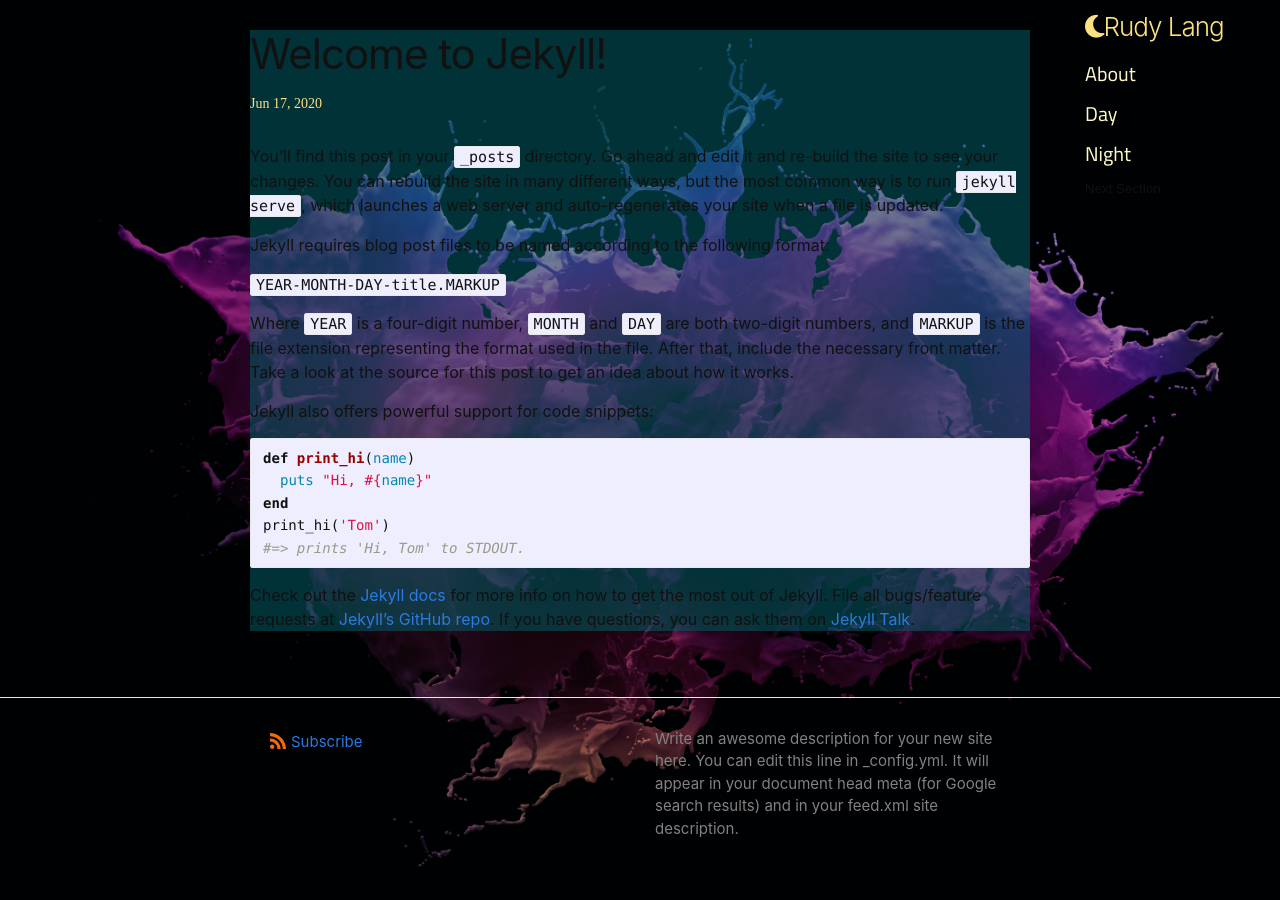
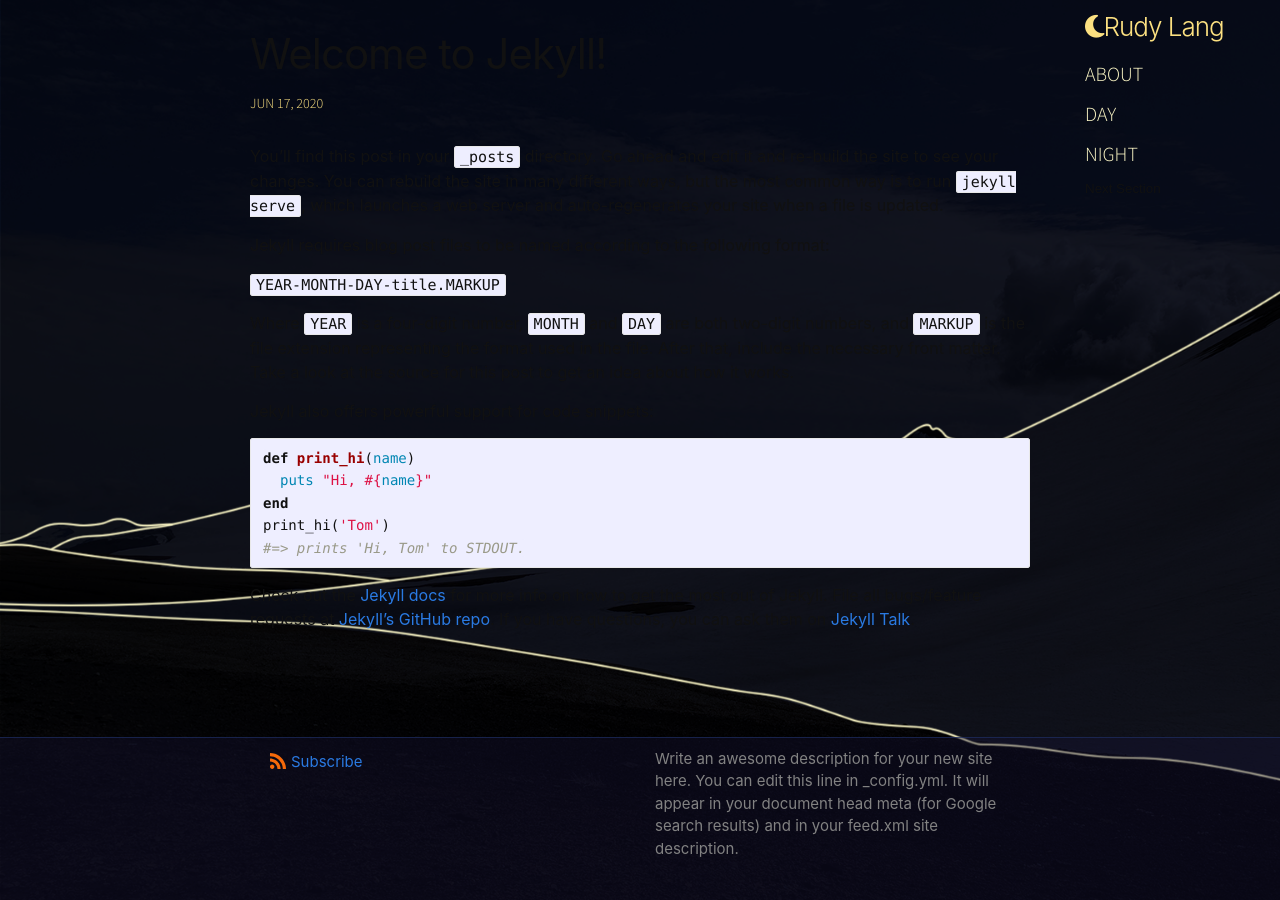
Before and after one commit to RudyLang/RudyLang.github.io, a Jekyll site: the page built from _posts/2020-06-17-welcome-to-jekyll.markdown, in a window 1280 px wide. Built offline with Jekyll 4.4.1, drawn with Linux system fonts in a browser that asks for light colours; nearby versions of some CDN libraries; some web fonts are replaced.

Commit message:
Update font and colour theme. Fixed post link styling and footer.

```diff
--- a/_layouts/home.html
+++ b/_layouts/home.html
@@ -36,6 +36,7 @@
         <h3>
           <a class="post-link" href="{{ post.url | relative_url }}">
             {{ post.title | escape }}
+            <img src="/post_images/{{ post.image }}">
           </a>
         </h3>
         {%- if site.show_excerpts -%}
--- a/_posts/2020-06-17-My-First-Post.markdown
+++ b/_posts/2020-06-17-My-First-Post.markdown
@@ -3,6 +3,7 @@
 title: "My First Post"
 date: 2020-06-17 07:08:00 -0000
 categories: general
+image: Water_Genasi_Avatar.png
 ---
 
 I made a post!
--- a/assets/css/style.scss
+++ b/assets/css/style.scss
@@ -7,10 +7,12 @@
   "minima/initialize";
 @import url('https://fonts.googleapis.com/css2?family=Cairo&display=swap');
 @import url('https://fonts.googleapis.com/css2?family=Contrail+One&display=swap');
+@import url('https://fonts.googleapis.com/css2?family=Libre+Baskerville:ital@0;1&display=swap');
+@import url('https://fonts.googleapis.com/css2?family=Source+Sans+Pro:ital,wght@0,300;0,400;1,300&display=swap');
 
 body {
   background-color: #1d1e22;
-  background-image: url('images/unsplash_temporary_background.jpg');
+  background-image: url('images/mountain_background_rudy_lang.png');
   background-size: cover;
   background-repeat: no-repeat;
   margin: 0;
@@ -122,12 +124,27 @@
     padding: 0;
     height: inherit;
     width: inherit;
-    font-family: 'Cairo', sans-serif;
+    font-family: 'Source Sans Pro', sans-serif;
+    font-weight: 300;
+    text-transform: uppercase;
   }
 
   .site-title {
     padding-left: 5px;
     color: #fce181 !important;
+  }
+
+  .home h1 {
+    font-family: 'Libre Baskerville', serif;
+    font-style: italic;
+    font-weight: 400;
+    font-size: 60px;
+    text-align: center;
+    color: #fef9c7;
+  }
+
+  .home blockquote {
+    text-align: center;
   }
 
   .site-nav-toggle {
@@ -172,20 +189,33 @@
   }
 
   .post-link {
-    font-family: 'Contrail One', cursive;
-    font-size: 50px;
+    font-family: 'Libre Baskerville', serif;
+    font-weight: 400;
+    font-size: 40px;
     color: #fef9c7;
-    background-color: rgb(170, 26, 98);
+    background-color: rgba(21, 20, 54, 0.384);
+    border: 1px solid #203168a6;
+    height: 60px;
+    overflow: hidden;
+  }
+
+  .post-link img {
+    position: relative;
+    top: -380px; /*FIXME: This needs to be relative to the images size*/
+    float: right
   }
 
   .post-meta {
-    font-family: 'Contrail One', cursive;
+    font-family: 'Source Sans Pro', sans-serif;
+    font-weight: 300;
+    text-transform: uppercase;
     color: #fce181;
   }
 
   .post-list a:visited {
-    font-family: 'Contrail One', cursive;
-    font-size: 50px;
+    font-family: 'Libre Baskerville', serif;
+    font-weight: 400;
+    font-size: 40px;
     color: #fef9c7;
   }
 }
@@ -237,7 +267,19 @@
   }
 
   .content-wrapper {
-    background-color: #02677079;
+    background-color: #02677000;
   }
 }
 /*************************************************************************************************/
+
+/**************************************** FOOTER DESKTOP ****************************************/
+@media only screen and (min-width: 600px) {
+  .site-footer {
+    background-color: rgba(21, 20, 54, 0.384);
+    border-top: 1px solid #203168a6;
+    padding: 10px 0;
+  }
+
+}
+
+/************************************************************************************************/
```
Also changed, not shown: other parts of _layouts/home.html (+1 -1 lines), assets/css/images/mountain_background_rudy_lang.png (added), post_images/Water_Genasi_Avatar.png (added).
